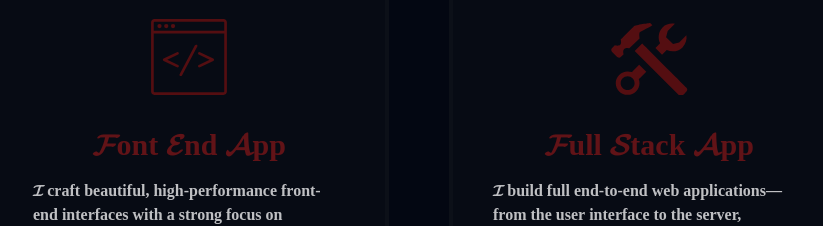
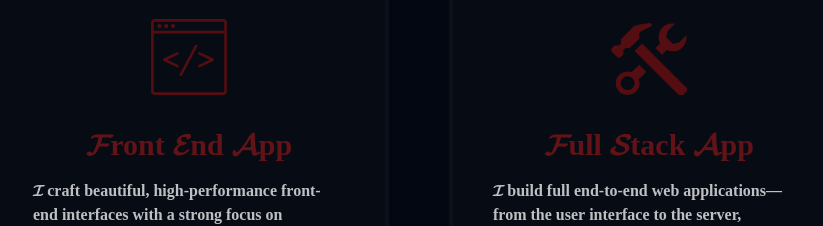
Before and after one commit to Adam-dev-sic/Portfolio, a React (Vite) app: page / in a window 1280 px wide. Shown: the part 3480-3706 px from the top of the page, without its empty margins (221-1044 px from the left). Built offline with nearby package versions, Linux system fonts and the light colour scheme; what @midudev/tailwind-animations would draw is missing.

Commit message:
added font

```diff
--- a/src/assets/views/Body.jsx
+++ b/src/assets/views/Body.jsx
@@ -475,7 +475,7 @@ function Body() {
               </div>
               <span className="flex flex-col space-y-4">
                 <h1 className="mx-auto inline-block relative underline-anim font-black text-3xl text-red-900">
-                  Font End App
+                  Front End App
                 </h1>
                 <p className="font-bold text-white">
                   {" "}
```
